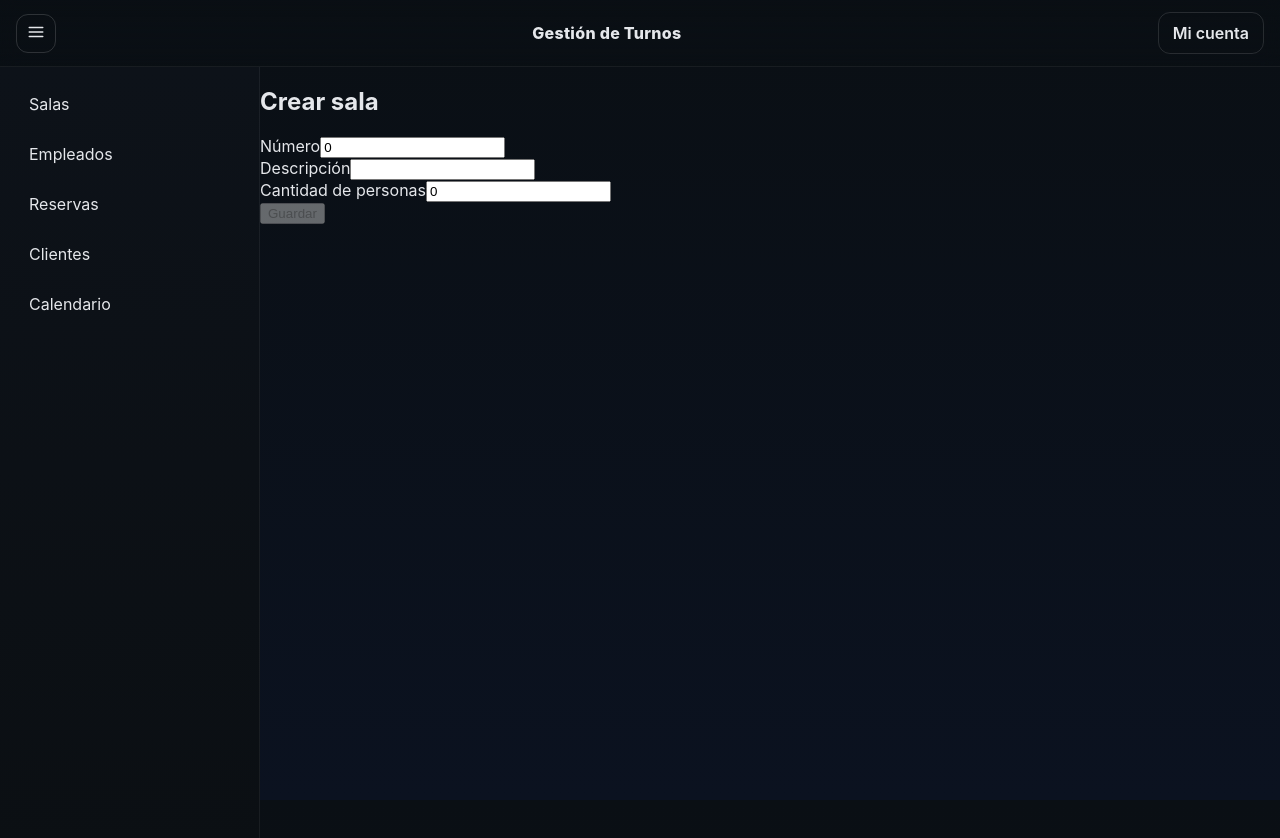
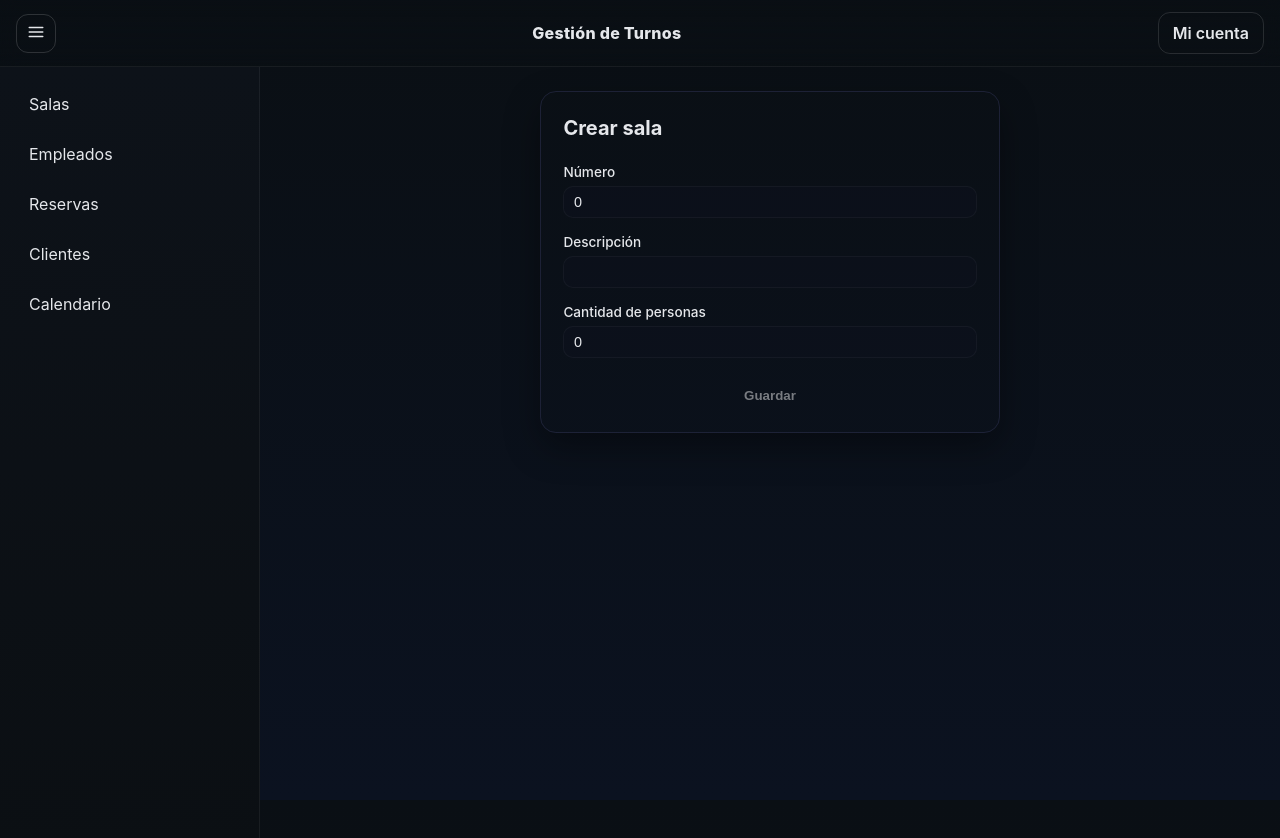
Before and after one commit to valentincerezuela04/GestionDeTurnosFront, an Angular app: page /hall/new in a window 1280 px wide. Shown: the top 838 px of the page. Built offline with nearby package versions, Linux system fonts and the light colour scheme.

Commit message:
adding some styles

```diff
--- a/src/app/components/halls/card-hall/card-hall.css
+++ b/src/app/components/halls/card-hall/card-hall.css
@@ -6,6 +6,11 @@
   --accent: #7c5cff;
   --accent-2: #19c3a7;
 }
+
+.sala-num {
+  color: var(--accent-2);
+}
+
 
 .card {
   display: flex;
@@ -73,6 +78,54 @@
 .capacidad strong {
   color: var(--accent);
 }
+.card-actions {
+  display: flex;
+  gap: 0.5rem;
+  margin-top: 0.25rem;
+}
+
+.icon-btn {
+  width: 34px;
+  height: 34px;
+  border: 1px solid rgba(230, 232, 239, 0.04);
+  border-radius: 9999px;
+  background: rgba(15, 18, 32, 0.35);
+  backdrop-filter: blur(6px);
+  display: inline-flex;
+  align-items: center;
+  justify-content: center;
+  cursor: pointer;
+  transition: transform 120ms ease, background 120ms ease, border 120ms ease;
+  color: var(--txt);
+}
+
+.icon-btn:hover {
+  transform: translateY(-1px);
+  background: rgba(124, 92, 255, 0.12);
+  border: 1px solid rgba(124, 92, 255, 0.5);
+}
+
+/* editar */
+.icon-btn.edit::before {
+  content: "✏️";
+  font-size: 1rem;
+}
+
+/* eliminar */
+.icon-btn.delete {
+  background: rgba(220, 38, 38, 0.08);
+  border: 1px solid rgba(248, 113, 113, 0.1);
+}
+
+.icon-btn.delete::before {
+  content: "🗑️";
+  font-size: 1rem;
+}
+
+.icon-btn.delete:hover {
+  background: rgba(220, 38, 38, 0.16);
+  border: 1px solid rgba(248, 113, 113, 0.4);
+}
 
 @media (max-width: 420px) {
   .card {
--- a/src/app/components/halls/card-hall/card-hall.html
+++ b/src/app/components/halls/card-hall/card-hall.html
@@ -15,7 +15,7 @@
       Capacidad: <strong>{{ hall().cantidad_personas }}</strong> personas
     </p>
   </div>
-  <button [routerLink]="['/hall', hall().id, 'edit']">Edit description</button>
-  <button type="button" (click)="onDeleteClick()">Delete</button>
+  <button class="icon-btn edit"[routerLink]="['/hall', hall().id, 'edit']"></button>
+  <button class="icon-btn delete" type="button" (click)="onDeleteClick()"></button>
 
 </article>
--- a/src/app/components/halls/edit-description/edit-description.css
+++ b/src/app/components/halls/edit-description/edit-description.css
@@ -0,0 +1,101 @@
+:root {
+  --card-bg: #0f1220;
+  --card-bd: #20243a;
+  --txt: #e6e8ef;
+  --txt-dim: #b7bdd1;
+  --accent: #7c5cff;
+  --accent-2: #19c3a7;
+}
+
+.sala-form {
+  max-width: 420px;
+  margin: 1.5rem auto;
+  background: radial-gradient(circle at top, rgba(124, 92, 255, 0.08), transparent 55%), var(--card-bg);
+  border: 1px solid rgba(32, 36, 58, 0.9);
+  border-radius: 16px;
+  padding: 1.4rem 1.3rem 1.1rem;
+  display: flex;
+  flex-direction: column;
+  gap: 1rem;
+  box-shadow: 0 14px 35px rgba(0, 0, 0, 0.35);
+}
+
+.sala-form h2 {
+  margin: 0 0 0.5rem;
+  color: var(--txt);
+  font-size: 1.15rem;
+  font-weight: 650;
+}
+
+.field {
+  display: flex;
+  flex-direction: column;
+  gap: 0.35rem;
+}
+
+.field label {
+  font-size: 0.8rem;
+  color: var(--txt);
+  font-weight: 500;
+}
+
+.sala-form input[type="text"] {
+  background: rgba(15, 18, 32, 0.35);
+  border: 1px solid rgba(183, 189, 209, 0.05);
+  border-radius: 10px;
+  padding: 0.45rem 0.6rem;
+  color: var(--txt);
+  font-size: 0.9rem;
+  transition: border 120ms ease-out, box-shadow 120ms ease-out;
+}
+
+.sala-form input[type="text"]:focus {
+  outline: none;
+  border: 1px solid rgba(124, 92, 255, 0.6);
+  box-shadow: 0 0 0 3px rgba(124, 92, 255, 0.08);
+}
+
+/* cuando está inválido */
+.invalid {
+  border-color: rgba(220, 38, 38, 0.65) !important;
+}
+
+/* mensajes de error */
+.error {
+  font-size: 0.7rem;
+  color: #fda4af;
+  background: rgba(254, 226, 226, 0.02);
+  border-left: 2px solid rgba(248, 113, 113, 0.45);
+  padding: 0.25rem 0.5rem;
+  border-radius: 6px;
+}
+
+/* botón */
+.sala-form button[type="submit"] {
+  margin-top: 0.2rem;
+  background: linear-gradient(135deg, var(--accent) 0%, #5d46d2 100%);
+  border: none;
+  border-radius: 9999px;
+  color: #fff;
+  font-weight: 600;
+  padding: 0.5rem 0.6rem;
+  cursor: pointer;
+  transition: transform 90ms ease-out, box-shadow 90ms ease-out, opacity 90ms ease-out;
+}
+
+.sala-form button[type="submit"]:hover:not([disabled]) {
+  transform: translateY(-1px);
+  box-shadow: 0 12px 24px rgba(124, 92, 255, 0.35);
+}
+
+.sala-form button[disabled] {
+  opacity: 0.45;
+  cursor: not-allowed;
+  box-shadow: none;
+}
+
+@media (max-width: 520px) {
+  .sala-form {
+    margin: 1rem;
+  }
+}
--- a/src/app/components/halls/hall/hall.css
+++ b/src/app/components/halls/hall/hall.css
@@ -1,3 +1,67 @@
+:root {
+  --card-bg: #0f1220;
+  --card-bd: #20243a;
+  --txt: #e6e8ef;
+  --txt-dim: #b7bdd1;
+  --accent: #7c5cff;
+  --accent-2: #19c3a7;
+}
+
+
+.header-hall {
+  max-width: 1100px;
+  margin: 1.5rem auto 1rem;
+  padding: 0 1rem;
+
+  display: flex;
+  justify-content: space-between;
+  align-items: center;
+  gap: 1rem;
+}
+
+.header-hall h2 {
+  margin: 0;
+  font-size: 1.35rem;
+  font-weight: 700;
+  color: var(--txt);
+  letter-spacing: 0.2px;
+}
+
+
+.header-hall button {
+  background: linear-gradient(135deg, var(--accent-2) 0%, #10937f 100%);
+  border: none;
+  border-radius: 9999px;
+  padding: 0.45rem 1.1rem;
+  color:rgba(25, 195, 167, 0.45);
+  font-weight: 600;
+  font-size: 0.9rem;
+  cursor: pointer;
+  box-shadow: 0 10px 22px rgba(25, 195, 167, 0.35);
+  transition: transform 120ms ease, box-shadow 120ms ease;
+}
+
+.header-hall button:hover {
+  transform: translateY(-1px);
+  box-shadow: 0 12px 26px rgba(25, 195, 167, 0.45);
+}
+.header-hall button::before {
+
+  position: absolute;
+  left: 0.8rem;
+  top: 50%;
+  transform: translateY(-50%);
+  width: 1.3rem;
+  height: 1.3rem;
+  border-radius: 9999px;
+  background: rgba(15, 18, 32, 0.15);
+  display: grid;
+  place-items: center;
+  font-weight: 700;
+  color: #0f1220;
+  backdrop-filter: blur(3px);
+}
+
 .container {
   max-width: 1100px;
   margin: 2rem auto;
@@ -10,6 +74,7 @@
   grid-template-columns: repeat(auto-fit, minmax(260px, 1fr));
 }
 
+
 .estado-vacio {
   padding: 2.5rem 1.5rem;
   text-align: center;
@@ -19,3 +84,15 @@
   background: rgba(96, 102, 242, 0.06);
   backdrop-filter: blur(2px);
 }
+
+
+@media (max-width: 540px) {
+  .header-hall {
+    flex-direction: column;
+    align-items: flex-start;
+  }
+
+  .header-hall button {
+    width: fit-content;
+  }
+}
--- a/src/app/components/halls/hall/hall.html
+++ b/src/app/components/halls/hall/hall.html
@@ -1,6 +1,6 @@
 <div class="header-hall">
   <h2>Salas</h2>
-  <button routerLink="/hall/new">+ Crear sala</button>
+  <button routerLink="/hall/new">Crear sala</button>
 </div>
 
 
--- a/src/app/components/halls/load-form/load-form.css
+++ b/src/app/components/halls/load-form/load-form.css
@@ -0,0 +1,110 @@
+:root {
+  --card-bg: #0f1220;
+  --card-bd: #20243a;
+  --txt: #e6e8ef;
+  --txt-dim: #b7bdd1;
+  --accent: #7c5cff;
+  --accent-2: #19c3a7;
+}
+
+/* contenedor del form */
+.sala-form {
+  max-width: 460px;
+  margin: 1.5rem auto;
+  background: radial-gradient(circle at top, rgba(124, 92, 255, 0.08), transparent 55%), var(--card-bg);
+  border: 1px solid rgba(32, 36, 58, 0.9);
+  border-radius: 16px;
+  padding: 1.5rem 1.4rem 1.3rem;
+  display: flex;
+  flex-direction: column;
+  gap: 1rem;
+  box-shadow: 0 14px 35px rgba(0, 0, 0, 0.35);
+}
+
+.sala-form h2 {
+  margin: 0 0 0.5rem;
+  color: var(--txt);
+  font-size: 1.25rem;
+  font-weight: 650;
+}
+
+/* cada campo */
+.field {
+  display: flex;
+  flex-direction: column;
+  gap: 0.35rem;
+}
+
+.field label {
+  font-size: 0.85rem;
+  color: var(--txt);
+  font-weight: 500;
+}
+
+/* inputs */
+.sala-form input[type="text"],
+.sala-form input[type="number"] {
+  background: rgba(15, 18, 32, 0.35);
+  border: 1px solid rgba(183, 189, 209, 0.05);
+  border-radius: 10px;
+  padding: 0.45rem 0.6rem;
+  color: var(--txt);
+  font-size: 0.9rem;
+  transition: border 120ms ease-out, box-shadow 120ms ease-out;
+}
+
+.sala-form input::placeholder {
+  color: rgba(183, 189, 209, 0.3);
+}
+
+.sala-form input:focus {
+  outline: none;
+  border: 1px solid rgba(124, 92, 255, 0.6);
+  box-shadow: 0 0 0 3px rgba(124, 92, 255, 0.08);
+}
+
+/* cuando angular le pone la clase invalid */
+.invalid {
+  border-color: rgba(220, 38, 38, 0.65) !important;
+}
+
+/* mensajes de error */
+.error {
+  font-size: 0.7rem;
+  color: #fda4af;
+  background: rgba(254, 226, 226, 0.02);
+  border-left: 2px solid rgba(248, 113, 113, 0.45);
+  padding: 0.25rem 0.5rem;
+  border-radius: 6px;
+}
+
+/* botón submit */
+.sala-form button[type="submit"] {
+  margin-top: 0.4rem;
+  background: linear-gradient(135deg, var(--accent) 0%, #5d46d2 100%);
+  border: none;
+  border-radius: 9999px;
+  color: #fff;
+  font-weight: 600;
+  padding: 0.5rem 0.6rem;
+  cursor: pointer;
+  transition: transform 90ms ease-out, box-shadow 90ms ease-out, opacity 90ms ease-out;
+}
+
+.sala-form button[type="submit"]:hover:not([disabled]) {
+  transform: translateY(-1px);
+  box-shadow: 0 12px 24px rgba(124, 92, 255, 0.35);
+}
+
+.sala-form button[disabled] {
+  opacity: 0.45;
+  cursor: not-allowed;
+  box-shadow: none;
+}
+
+/* responsive chiquito */
+@media (max-width: 520px) {
+  .sala-form {
+    margin: 1rem;
+  }
+}
```
